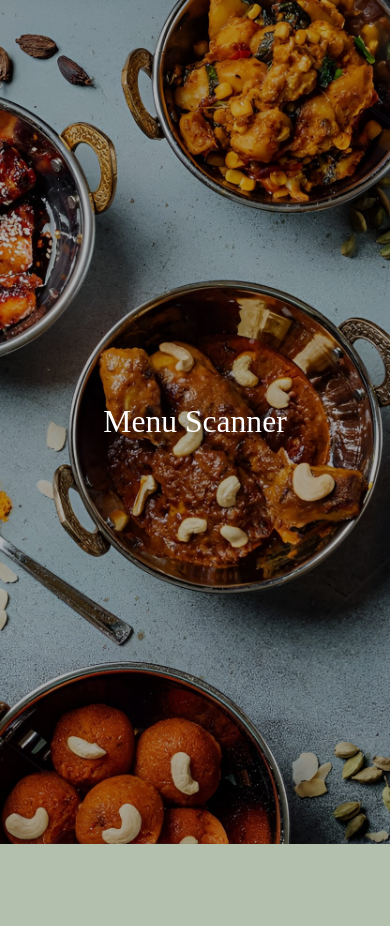
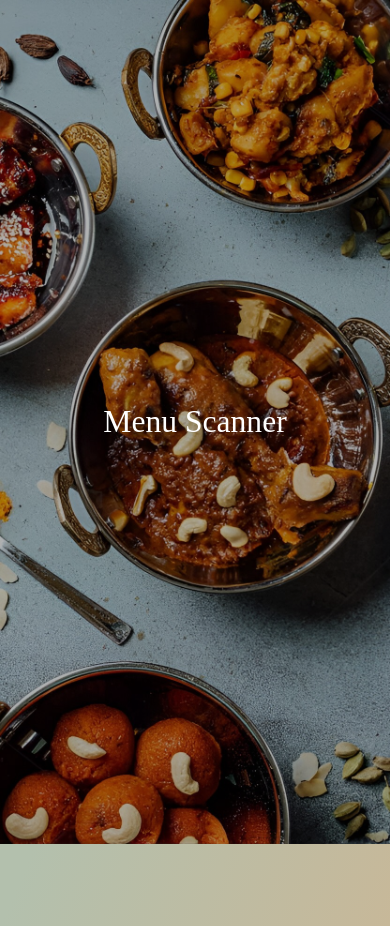
Before and after one commit to kento9941/Menu-Scanner, a Next.js app in the folder frontend/: page / in a window 390 px wide. Built offline with nearby package versions, Linux system fonts and the light colour scheme.

Commit message:
fixed: background color

```diff
--- a/frontend/src/app/globals.css
+++ b/frontend/src/app/globals.css
@@ -11,7 +11,7 @@ body {
 
 @media screen and (max-width: 768px) {
   body {
-    background: linear-gradient(to bottom right, rgba(179, 192, 173, 1) 0 100vh, rgba(179, 192, 173, 1) 100vh, rgba(199, 184, 153, 1));
+    background: linear-gradient(to bottom right, rgba(179, 192, 173, 1) 0%, rgba(179, 192, 173, 1) 50%, rgba(199, 184, 153, 1) 100%);
   }
 }
 
@@ -210,7 +210,7 @@ body {
 
 @media screen and (max-width: 768px) {
   .select {
-    width: 10em;
+    width: 10rem;
   }
 }
 
@@ -472,6 +472,7 @@ i:not(.no-click):active {
 
 @media screen and (max-width: 768px) {
   .fancy {
+    width: 10rem;
     border: 0.25rem solid white;
     font-weight: normal;
     padding-top: 0.25rem;
```
